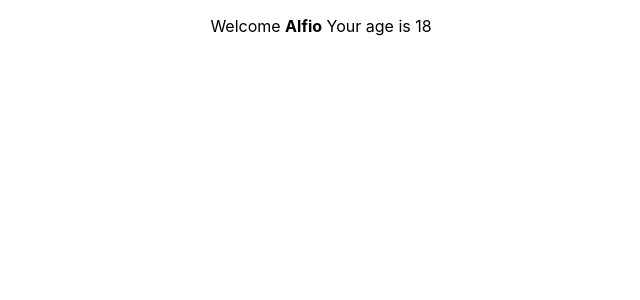
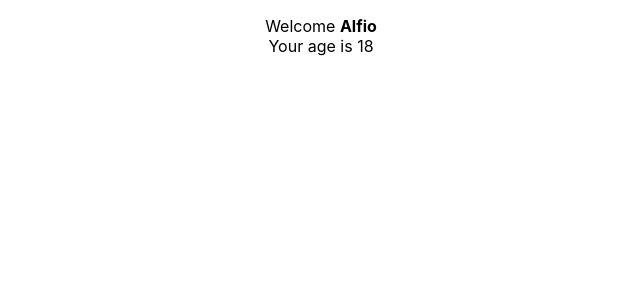
Before and after one commit to GiadaStracqualursi/react-exercises, a React (Create React App) app: page / in a window 1280 px wide. Shown: the top 300 px of the page, without its empty margins (319-959 px from the left). Built offline with nearby package versions, Linux system fonts and the light colour scheme.

Commit message:
age render to Welcome

```diff
--- /dev/null
+++ b/src/Age.js
@@ -0,0 +1,8 @@
+import React from "react";
+
+export class Age extends React.Component{
+    render(){
+        return <div>Your age is {this.props.age} </div>
+    }
+
+}
--- a/src/App.js
+++ b/src/App.js
@@ -5,7 +5,7 @@ import {Welcome} from './Welcome'
 function App() {
   return (
     <div className="App">
-      <Welcome name={<strong>Alfio</strong>} age={18} />
+      <Welcome name={<strong>Alfio</strong>} />
     </div>
   );
 }
--- a/src/Welcome.js
+++ b/src/Welcome.js
@@ -1,8 +1,9 @@
 import React from 'react'
+import {Age} from './Age'
 
 
 export class Welcome extends React.Component {
     render(){
-        return <p> Welcome {this.props.name || 'Alfio'}  Your age is {this.props.age}</p>
+        return <p> Welcome {this.props.name || 'Alfio'} <Age age={18}/> </p>
     }
 }
```
